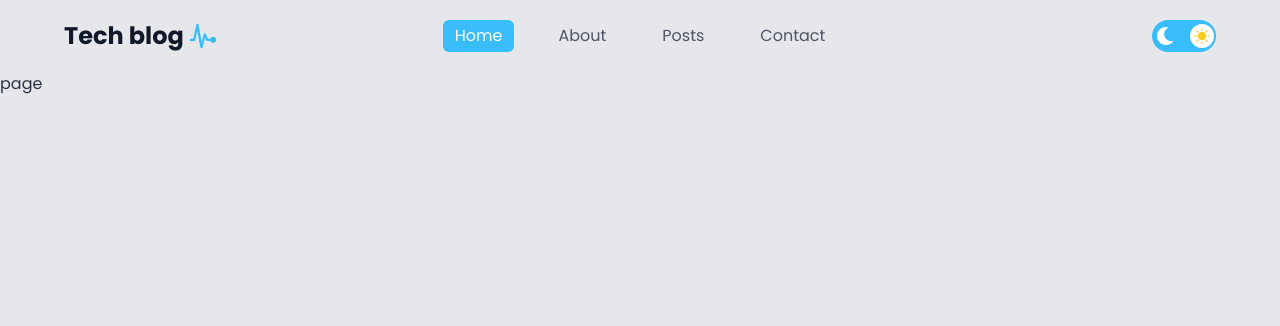
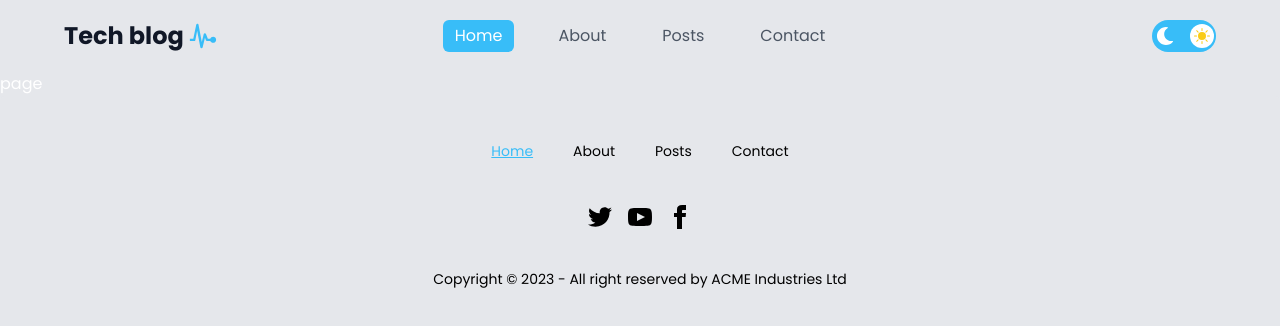
Before and after one commit to EstebanPastor/Pulse-tech-blog, a Next.js app: page / in a window 1280 px wide. Shown: the top 326 px of the page. Built offline with nearby package versions, Linux system fonts and the light colour scheme.

Commit message:
feat: :art: Add footer section

```diff
--- /dev/null
+++ b/app/components/ui/footer/Footer.jsx
@@ -0,0 +1,73 @@
+"use client";
+
+import useMenuActive from "../../../../hooks/useMenuActiveHook";
+
+import Link from "next/link";
+
+import LinkItem from "../link-item/LinkItem";
+
+import { Links } from "../../../../constants/Links";
+
+const Footer = () => {
+  return (
+    <footer className="footer footer-center p-10 bg-base-200 text-base-content rounded dark:bg-dark dark:text-white border-t dark:border-none ">
+      <nav className="grid grid-flow-col gap-4">
+        {Links.map((link, index) => {
+          const isActive = useMenuActive(link.route);
+
+          return (
+            <LinkItem
+              key={index}
+              route={link.route}
+              label={link.label}
+              isActive={isActive}
+              footer={true}
+            />
+          );
+        })}
+      </nav>
+      <nav>
+        <div className="grid grid-flow-col gap-4">
+          <a>
+            <svg
+              xmlns="http://www.w3.org/2000/svg"
+              width="24"
+              height="24"
+              viewBox="0 0 24 24"
+              className="fill-current"
+            >
+              <path d="M24 4.557c-.883.392-1.832.656-2.828.775 1.017-.609 1.798-1.574 2.165-2.724-.951.564-2.005.974-3.127 1.195-.897-.957-2.178-1.555-3.594-1.555-3.179 0-5.515 2.966-4.797 6.045-4.091-.205-7.719-2.165-10.148-5.144-1.29 2.213-.669 5.108 1.523 6.574-.806-.026-1.566-.247-2.229-.616-.054 2.281 1.581 4.415 3.949 4.89-.693.188-1.452.232-2.224.084.626 1.956 2.444 3.379 4.6 3.419-2.07 1.623-4.678 2.348-7.29 2.04 2.179 1.397 4.768 2.212 7.548 2.212 9.142 0 14.307-7.721 13.995-14.646.962-.695 1.797-1.562 2.457-2.549z"></path>
+            </svg>
+          </a>
+          <a>
+            <svg
+              xmlns="http://www.w3.org/2000/svg"
+              width="24"
+              height="24"
+              viewBox="0 0 24 24"
+              className="fill-current"
+            >
+              <path d="M19.615 3.184c-3.604-.246-11.631-.245-15.23 0-3.897.266-4.356 2.62-4.385 8.816.029 6.185.484 8.549 4.385 8.816 3.6.245 11.626.246 15.23 0 3.897-.266 4.356-2.62 4.385-8.816-.029-6.185-.484-8.549-4.385-8.816zm-10.615 12.816v-8l8 3.993-8 4.007z"></path>
+            </svg>
+          </a>
+          <a>
+            <svg
+              xmlns="http://www.w3.org/2000/svg"
+              width="24"
+              height="24"
+              viewBox="0 0 24 24"
+              className="fill-current"
+            >
+              <path d="M9 8h-3v4h3v12h5v-12h3.642l.358-4h-4v-1.667c0-.955.192-1.333 1.115-1.333h2.885v-5h-3.808c-3.596 0-5.192 1.583-5.192 4.615v3.385z"></path>
+            </svg>
+          </a>
+        </div>
+      </nav>
+      <aside>
+        <p>Copyright © 2023 - All right reserved by ACME Industries Ltd</p>
+      </aside>
+    </footer>
+  );
+};
+
+export default Footer;
--- a/app/components/ui/link-item/LinkItem.jsx
+++ b/app/components/ui/link-item/LinkItem.jsx
@@ -2,13 +2,14 @@
 
 import clsx from "clsx";
 
-const LinkItem = ({ route, label, isActive }) => {
+const LinkItem = ({ route, label, isActive, footer }) => {
   return (
     <Link
       href={route}
       className={clsx(
         "px-3 py-1",
-        isActive && "bg-sky-400 text-white rounded-md"
+        isActive && !footer && "bg-sky-400 text-white rounded-md",
+        footer && isActive && "text-sky-400 rounded-none bg-transparent link"
       )}
     >
       {label}
--- a/app/layout.js
+++ b/app/layout.js
@@ -1,6 +1,8 @@
 import { Inter, Poppins } from "next/font/google";
 import "./globals.css";
+
 import NavBar from "./components/ui/navbar/NavBar";
+import Footer from "./components/ui/footer/Footer"
 
 const poppins = Poppins({ subsets: ["latin"], weight: ["400", "700"] });
 
@@ -15,6 +17,7 @@
       <body className={`${poppins.className} bg-gray-200 dark:bg-medium dark:text-white overflow-x-hidden`}>
         <NavBar />
         {children}
+        <Footer />
       </body>
     </html>
   );
--- a/app/page.js
+++ b/app/page.js
@@ -2,7 +2,7 @@
 
 function Home() {
   return (
-    <div className="text-medium">page</div>
+    <div className="text-white">page</div>
   )
 }
 
```
